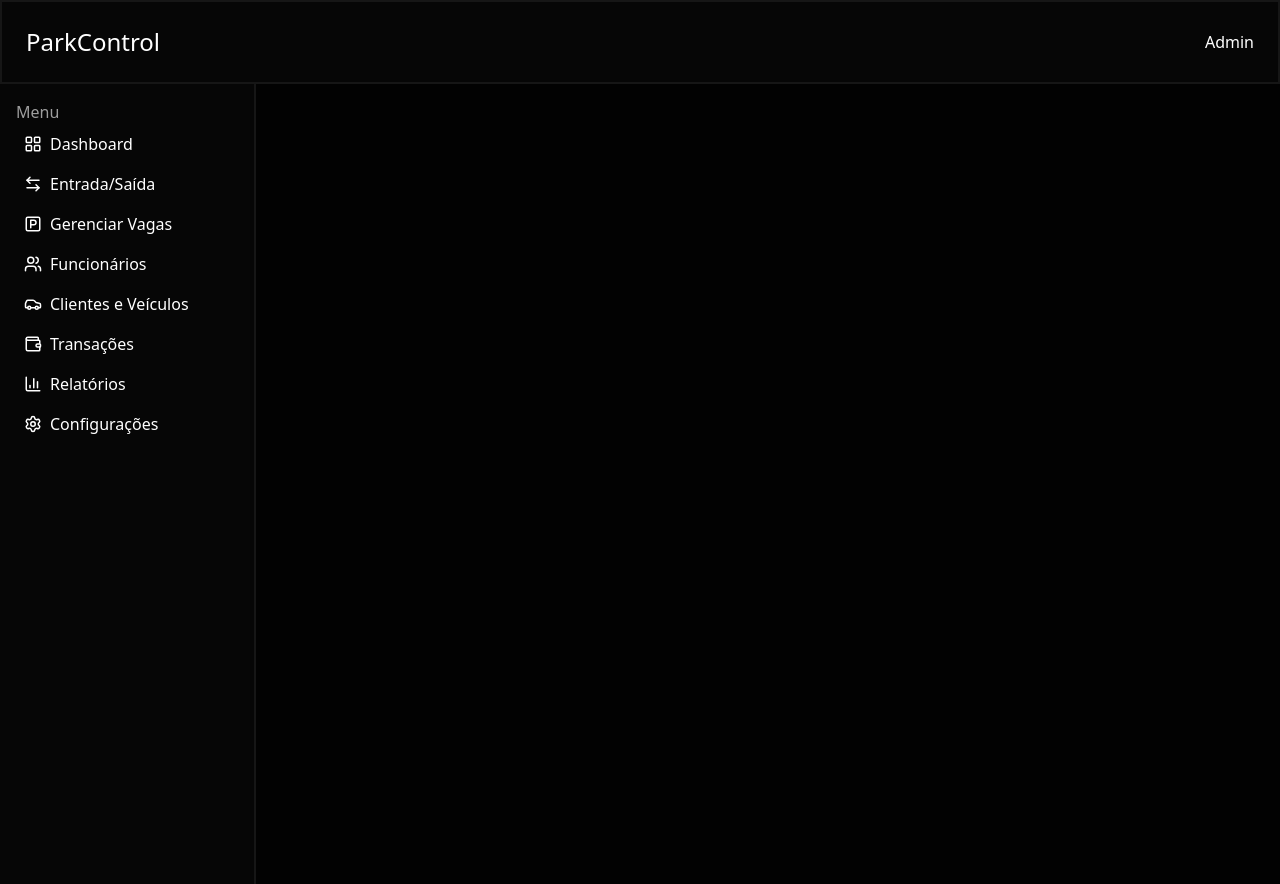
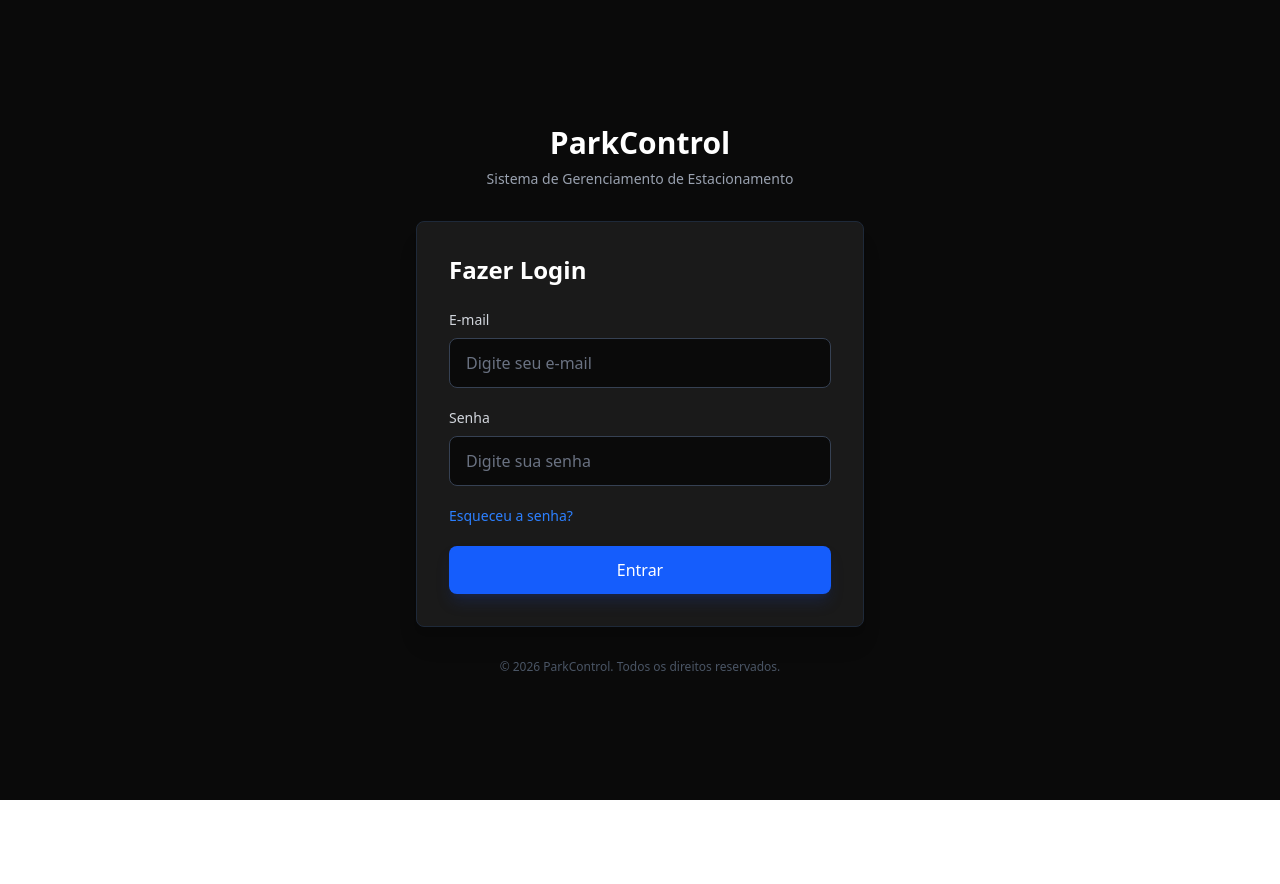
Before and after one commit to HerbertCarlos007/parking-management-frontend, a Vue app: page /login in a window 1280 px wide. After the commit the page ends 800 px from the top, so only its background shows below. Built offline with nearby package versions, Linux system fonts and the light colour scheme.

Commit message:
feat: adicionando tela de login e token nas requests

```diff
--- a/src/App.vue
+++ b/src/App.vue
@@ -1,29 +1,34 @@
 <script setup>
+import { useRoute } from 'vue-router'
+import { computed } from 'vue'
 import SidebarComponent from './components/SidebarComponent.vue';
 import HeaderComponent from './components/HeaderComponent.vue';
+import LoginComponent from './components/LoginComponent.vue';
+
+const route = useRoute()
+const isLoginPage = computed(() => route.path === '/login')
+
 </script>
 
 <template>
-  <div class="w-full min-h-screen bg-primary flex flex-col">
+  <!-- LOGIN -->
+  <router-view v-if="isLoginPage" />
 
-    <!-- HEADER -->
+  <!-- SISTEMA -->
+  <div v-else class="w-full min-h-screen bg-primary flex flex-col">
     <HeaderComponent />
 
-    <!-- CORPO: SIDEBAR + CONTEÚDO -->
     <div class="flex flex-1">
-
-      <!-- SIDEBAR -->
       <SidebarComponent />
 
-      <!-- CONTEÚDO DAS ROTAS -->
       <main class="flex-1 p-6 overflow-auto">
         <router-view />
       </main>
-
     </div>
   </div>
 </template>
 
+
 <style scoped>
 
 </style>
--- /dev/null
+++ b/src/components/LoginComponent.vue
@@ -0,0 +1,132 @@
+<script setup>
+import { ref, onMounted, reactive } from "vue";
+import { useRouter } from "vue-router";
+import loginService from "@/services/login.js";
+
+const router = useRouter();
+
+const loginForm = reactive({
+  email: "",
+  password: "",
+});
+
+const login = async () => {
+  try {
+    const response = await loginService.loginService(loginForm);
+    localStorage.setItem("token", response.access_token);
+    router.push("/parking-entry");
+  } catch (error) {}
+};
+</script>
+
+<template>
+  <body class="bg-[#0a0a0a] min-h-screen flex items-center justify-center p-4">
+    <div class="w-full max-w-md">
+      <!-- Logo/Brand -->
+      <div class="text-center mb-8">
+        <h1 class="text-white text-3xl font-semibold mb-2">ParkControl</h1>
+        <p class="text-gray-400 text-sm">
+          Sistema de Gerenciamento de Estacionamento
+        </p>
+      </div>
+
+      <!-- Login Card -->
+      <div class="bg-[#1a1a1a] rounded-lg border border-gray-800 p-8 shadow-xl">
+        <h2 class="text-white text-2xl font-semibold mb-6">Fazer Login</h2>
+
+        <form class="space-y-5" @submit.prevent="login()">
+          <!-- Email/Username Input -->
+          <div>
+            <label
+              for="username"
+              class="block text-gray-300 text-sm font-medium mb-2"
+            >
+              E-mail
+            </label>
+            <input
+              type="text"
+              v-model="loginForm.email"
+              class="w-full px-4 py-3 bg-[#0a0a0a] border border-gray-700 rounded-lg text-white placeholder-gray-500 focus:outline-none focus:border-blue-500 focus:ring-1 focus:ring-blue-500 transition"
+              placeholder="Digite seu e-mail"
+              required
+            />
+          </div>
+
+          <!-- Password Input -->
+          <div>
+            <label
+              for="password"
+              class="block text-gray-300 text-sm font-medium mb-2"
+            >
+              Senha
+            </label>
+            <input
+              type="password"
+              v-model="loginForm.password"
+              class="w-full px-4 py-3 bg-[#0a0a0a] border border-gray-700 rounded-lg text-white placeholder-gray-500 focus:outline-none focus:border-blue-500 focus:ring-1 focus:ring-blue-500 transition"
+              placeholder="Digite sua senha"
+              required
+            />
+          </div>
+
+          <!-- Remember Me & Forgot Password -->
+          <div class="flex items-center justify-between">
+            <!-- <label class="flex items-center">
+              <input
+                type="checkbox"
+                class="w-4 h-4 bg-[#0a0a0a] border-gray-700 rounded text-blue-500 focus:ring-blue-500 focus:ring-offset-0"
+              />
+              <span class="ml-2 text-sm text-gray-400">Lembrar-me</span>
+            </label> -->
+            <a
+              href="#"
+              class="text-sm text-blue-500 hover:text-blue-400 transition"
+            >
+              Esqueceu a senha?
+            </a>
+          </div>
+
+          <!-- Login Button -->
+          <button
+            type="submit"
+            class="w-full bg-blue-600 hover:bg-blue-700 text-white font-medium py-3 rounded-lg transition duration-200 shadow-lg shadow-blue-900/30"
+          >
+            Entrar
+          </button>
+        </form>
+
+        <!-- Divider -->
+        <!-- <div class="relative my-6">
+          <div class="absolute inset-0 flex items-center">
+            <div class="w-full border-t border-gray-800"></div>
+          </div>
+          <div class="relative flex justify-center text-sm">
+            <span class="px-2 bg-[#1a1a1a] text-gray-500">ou</span>
+          </div>
+        </div> -->
+
+        <!-- Additional Options -->
+        <!-- <div class="text-center">
+          <p class="text-sm text-gray-400">
+            Não tem uma conta?
+            <a
+              href="#"
+              class="text-blue-500 hover:text-blue-400 transition font-medium"
+            >
+              Entre em contato
+            </a>
+          </p>
+        </div> -->
+      </div>
+
+      <!-- Footer -->
+      <div class="text-center mt-8">
+        <p class="text-gray-600 text-xs">
+          © 2026 ParkControl. Todos os direitos reservados.
+        </p>
+      </div>
+    </div>
+  </body>
+</template>
+
+<style scoped></style>
--- a/src/router/index.js
+++ b/src/router/index.js
@@ -3,8 +3,16 @@ import ParkingEntryComponent from '@/components/ParkingEntryComponent.vue'
 import UserComponent from '@/components/UserComponent.vue'
 import ManageSpots from '@/components/ManageSpotsComponent.vue'
 import Transactions from '@/components/TransactionComponent.vue'
+import LoginComponent from '@/components/LoginComponent.vue'
 
 const routes = [
+
+     {
+        path: '/login',
+        name: 'login',
+        component: LoginComponent,
+    },
+
     {
         path: '/parking-entry',
         name: 'parking entry',
--- /dev/null
+++ b/src/services/login.js
@@ -0,0 +1,13 @@
+import api from './api'
+
+async function loginService(loginData) {
+    try {
+        const response = await api.post('login', loginData)
+        return response.data
+    } catch (error) {
+        console.error(error)
+    }
+}
+export default {
+    loginService
+}
```
Also changed, not shown: 1 other file (tests, documents, lock files or other folders).
